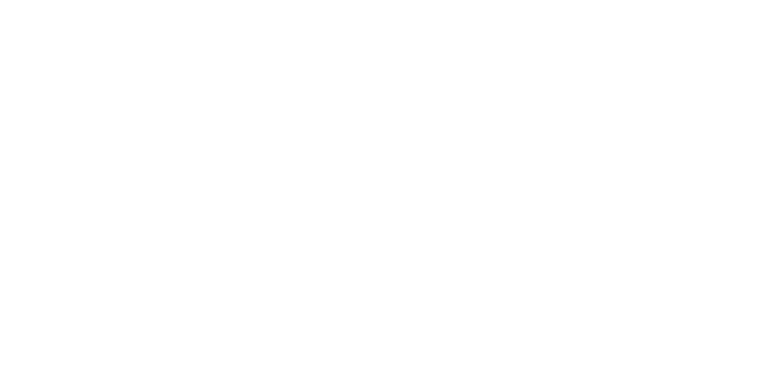
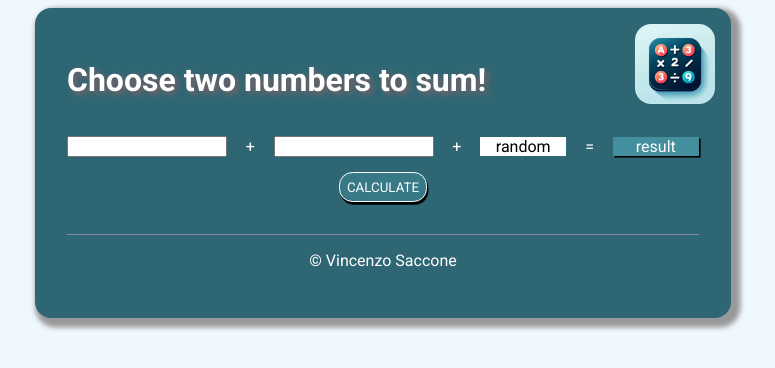
Before and after one commit to VinsWhite/simpleWebapp, a plain HTML site: page client/index.html in a window 1280 px wide. Shown: the whole page, without its empty margins (257-1032 px from the left). Drawn offline with Linux system fonts and the light colour scheme.

Commit message:
user interface

```diff
--- a/client/assets/style/style.css
+++ b/client/assets/style/style.css
@@ -0,0 +1,99 @@
+@import url('https://fonts.googleapis.com/css2?family=Roboto:ital,wght@0,100;0,300;0,400;0,500;0,700;0,900;1,100;1,300;1,400;1,500;1,700;1,900&family=Rock+Salt&display=swap');
+
+
+/* General */
+
+* {
+    font-family: "Roboto", sans-serif;
+    font-weight: 400;
+    font-style: normal;
+}
+
+body {
+    background-color: aliceblue;
+}
+
+#app {
+    width: 50%;
+    margin: auto;
+    color: white;
+    background-color: #2e6773;
+    padding: 2em;
+    border-radius: 1em;
+    position: relative;
+    box-shadow: 0.3em 0.3em 0.3em 0.3em rgb(153, 153, 153);
+}
+
+@media (max-width: 1200px) {
+    #app {
+        width: 75%;
+    }
+}
+
+/* HEADER */
+h1 {
+    font-weight: 700;
+    text-shadow: 0.1em 0.1em 0.2em rgb(137, 97, 103);
+}
+
+/* MAIN */
+main {
+    text-align: center;
+}
+
+main button {
+    text-transform: uppercase;
+    background-color: #377987;
+    color: white;
+    border: 0.1em solid white;
+    border-radius: 1em;
+    padding: 0.5em;
+    box-shadow: 0.1em 0.2em black;
+    cursor: pointer;
+}
+
+main img {
+    width: 5em;
+    border-radius: 1em;
+    position: absolute;
+    top: 1em;
+    right: 1em;
+}
+
+/* - Calculation */
+.calculation {
+    display: flex;
+    justify-content: space-between;
+    align-items: center;
+}
+
+@media (max-width: 768px) {
+    .calculation {
+        display: flex;
+        flex-direction: column;
+        justify-content: space-between;
+        align-items: center;
+    }
+}
+
+.random {
+    background-color: white;
+    color: black;
+    width: 5em;
+    padding: 0 0.2em;
+}
+
+.result {
+    background-color: #438f9e;
+    width: 5em;
+    padding: 0 0.2em;
+    box-shadow: 0.1em 0.1em black;
+}
+
+
+/* FOOTER */
+footer {
+    border-top: 1px solid rgb(136, 136, 169);
+    text-align: center;
+    margin-top: 2em;
+}
--- a/client/index.html
+++ b/client/index.html
@@ -8,7 +8,32 @@
     <title>Simple Webapp</title>
 </head>
 <body>
+    <!-- this is the container of the entire app -->
+    <div id="app">
+        <header> <!-- app header -->
+            <h1>
+                Choose two numbers to sum!
+            </h1>
+        </header>
 
+        <main> <!-- app main content -->
+            <img src="./assets/img/icon.jpg" alt="calculation icon">
+            <div class="calculation"> <!-- using a flex box model -->
+                <input type="number">
+                <p>+</p>
+                <input type="number">
+                <p>+</p>
+                <p class="random">random</p>
+                <p>=</p>
+                <p class="result">result</p>
+            </div>
+            <button>calculate</button> <!-- On click, this button submits the form data to the server -->
+        </main>
+
+        <footer> <!-- app footer -->
+            <p>&copy; Vincenzo Saccone</p>
+        </footer>
+    </div>
     <script src="./assets/script/script.js"></script> <!-- the user can view the content while the script is loading -->
 </body>
 </html>
```
